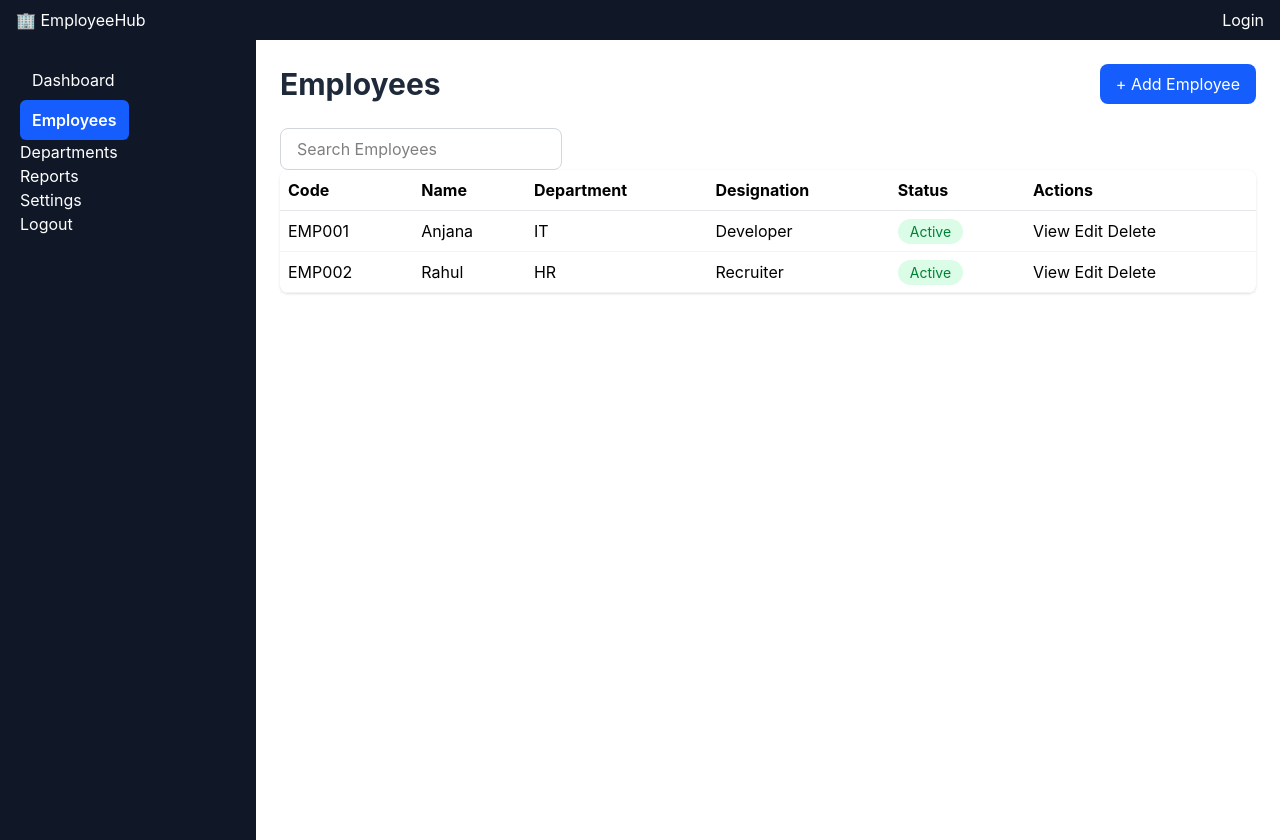
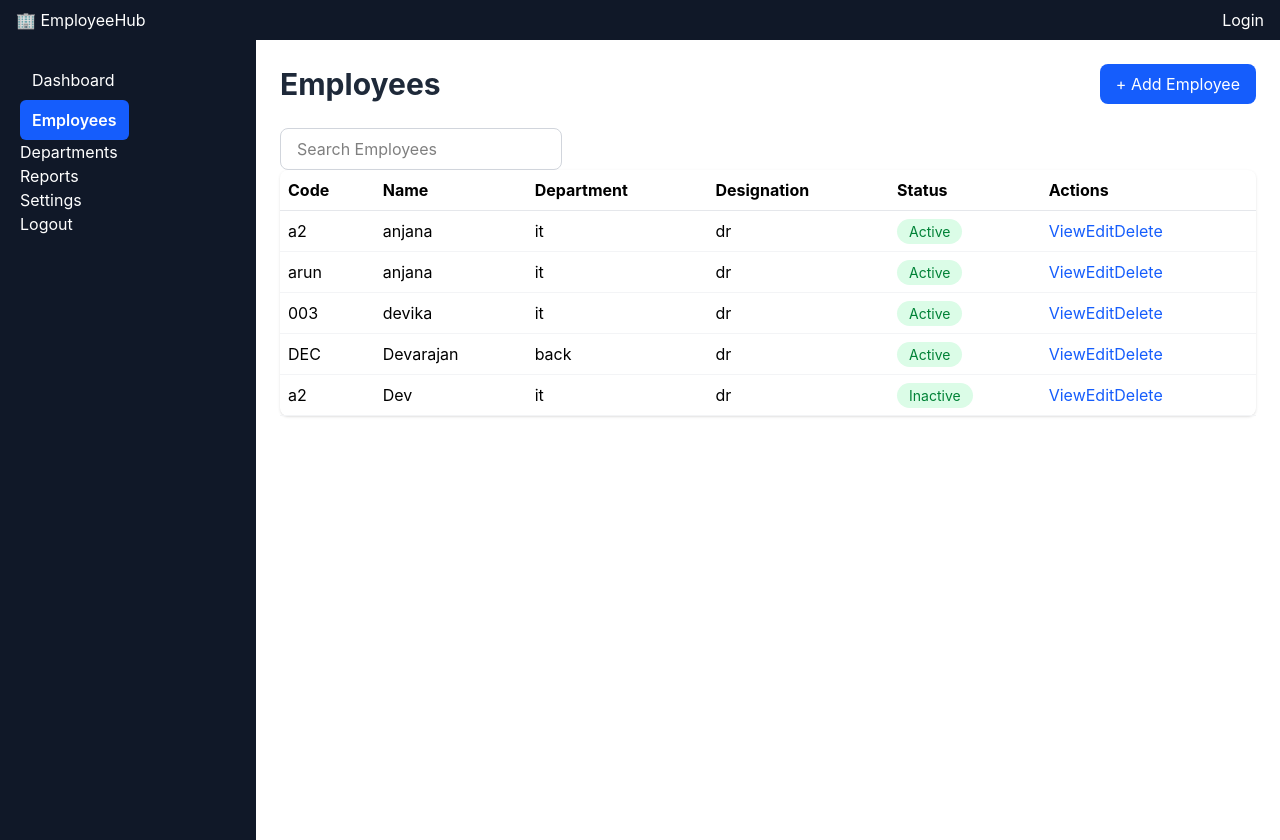
Before and after one commit to arun-devs/Employee-Mangement-System, a React (Vite) app: page /employees in a window 1280 px wide. Built offline with nearby package versions, Linux system fonts and the light colour scheme; data requests are answered from the project's data file.

Commit message:
view list axios

```diff
--- /dev/null
+++ b/db.json
@@ -0,0 +1,45 @@
+{
+  "employees": [
+    {
+      "code": "a2",
+      "name": "anjana",
+      "department": "it",
+      "designation": "dr",
+      "status": "Active",
+      "id": "OQLEZ7AukyM"
+    },
+    {
+      "code": "arun",
+      "name": "anjana",
+      "department": "it",
+      "designation": "dr",
+      "status": "Active",
+      "id": "K2yqsBFGOdg"
+    },
+    {
+      "code": "003",
+      "name": "devika",
+      "department": "it",
+      "designation": "dr",
+      "status": "Active",
+      "id": "jZq6YsEhSHs"
+    },
+    {
+      "code": "DEC",
+      "name": "Devarajan",
+      "department": "back",
+      "designation": "dr",
+      "status": "Active",
+      "id": "7DGS3Ti4Zo8"
+    },
+    {
+      "code": "a2",
+      "name": "Dev",
+      "department": "it",
+      "designation": "dr",
+      "status": "Inactive",
+      "id": "0d1jyJqletM"
+    }
+  ],
+  "$schema": "./node_modules/json-server/schema.json"
+}
--- a/package.json
+++ b/package.json
@@ -7,11 +7,13 @@
     "dev": "vite",
     "build": "vite build",
     "lint": "eslint .",
-    "preview": "vite preview"
+    "preview": "vite preview",
+    "server": "json-server --watch db.json --port 3001"
   },
   "dependencies": {
     "@hookform/resolvers": "^5.9.1",
     "@tailwindcss/vite": "^4.3.2",
+    "axios": "^1.19.0",
     "react": "^19.2.7",
     "react-dom": "^19.2.7",
     "react-hook-form": "^7.85.0",
@@ -28,6 +30,7 @@
     "eslint-plugin-react-hooks": "^7.1.1",
     "eslint-plugin-react-refresh": "^0.5.3",
     "globals": "^17.7.0",
+    "json-server": "^1.0.0-beta.15",
     "vite": "^8.1.1"
   }
 }
--- a/src/components/employees/EmployeeTable.jsx
+++ b/src/components/employees/EmployeeTable.jsx
@@ -1,23 +1,6 @@
-const employees = [
-  {
-    id: 1,
-    code: "EMP001",
-    name: "Anjana",
-    department: "IT",
-    designation: "Developer",
-    status: "Active",
-  },
-  {
-    id: 2,
-    code: "EMP002",
-    name: "Rahul",
-    department: "HR",
-    designation: "Recruiter",
-    status: "Active",
-  },
-];
+import { Link } from "react-router-dom";
 
-const EmployeeTable=()=>{
+const EmployeeTable=({employees})=>{
 
 
     return(
@@ -46,7 +29,31 @@ const EmployeeTable=()=>{
                                        {employee.status}
                             </span>
                     </td>
-                        <td className="p-2">View Edit Delete</td>
+
+                        <td className="p-2">
+                            <Link
+                            to={`/employees/${employee.id}`}
+                            className="text-blue-600 hover:underline"
+                            >
+                            View
+                            </Link>
+
+                            <Link
+                            to={`/employees/${employee.id}`}
+                            className="text-blue-600 hover:underline"
+                            >
+                            Edit
+                            </Link>
+
+                            <Link
+                            to={`/employees/${employee.id}`}
+                            className="text-blue-600 hover:underline"
+                            >
+                            Delete
+                            </Link>
+
+
+                        </td>
 
                     </tr>
 
--- a/src/pages/AddEmployee.jsx
+++ b/src/pages/AddEmployee.jsx
@@ -4,6 +4,10 @@ import { useNavigate } from "react-router-dom";
 import { useForm } from "react-hook-form";
 import { z } from "zod";
 import { zodResolver } from "@hookform/resolvers/zod";
+import employeeService from "../services/employeeService";
+
+
+
 const employeeSchema = z.object({
   code: z.string().min(1, "Employee Code is required"),
   name: z.string().min(1, "Employee Name is required"),
@@ -11,6 +15,8 @@ const employeeSchema = z.object({
   designation: z.string().min(1, "Designation is required"),
   status: z.string(),
 });
+
+
 const AddEmployee = () => {
 
 
@@ -32,6 +38,8 @@ defaultValues:{
 }
 
 })
+
+
 // generic form handler
 // const [employee, setEmployee] = useState({
 //   code: "",
@@ -53,7 +61,8 @@ const handllebtncancel=()=>{
   navigate("/employees")
 }
 
-const onSubmit = (data) => {
+const onSubmit = async(data) => {
+  await employeeService.createEmployee(data);
   console.log(data);
   reset();
 };
@@ -187,7 +196,7 @@ const onSubmit = (data) => {
         />
           {errors.department && (
           <p className="text-red-500 text-sm">
-            {errors.name.department}
+            {errors.department.message}
           </p>
         )}
         </div>
@@ -206,7 +215,7 @@ const onSubmit = (data) => {
         />
         {errors.designation && (
           <p className="text-red-500 text-sm">
-            {errors.name.designation}
+            {errors.designation.message}
           </p>
         )}
         </div>
--- /dev/null
+++ b/src/pages/EmployeeDetails.jsx
@@ -0,0 +1,10 @@
+import { useParams } from "react-router-dom";
+
+const EmployeeDetails=()=>{
+     const { id } = useParams();
+     console.log(id);
+    return (
+        <>Employee details</>
+    )
+}
+export default EmployeeDetails
--- a/src/pages/Employees.jsx
+++ b/src/pages/Employees.jsx
@@ -1,6 +1,21 @@
 import EmployeeTable from "../components/employees/EmployeeTable";
 import { Link } from "react-router-dom";
+import employeeService from "../services/employeeService";
+import { useEffect, useState } from "react";
+
 const Employees=()=>{
+const [employees, setEmployees] = useState([]);
+
+ const loadEmployees = async () => {
+const response = await employeeService.getEmployees();
+setEmployees(response.data);
+  console.log(response.data);
+};
+
+    useEffect(() => {
+    loadEmployees();
+    }, []);
+
 
         return(
            <section >
@@ -20,7 +35,7 @@ const Employees=()=>{
                     <input className="border border-gray-300 max-w-md px-4 py-2 rounded-lg " type="text" placeholder="Search Employees"/>
             </div>
             <div>
-                <EmployeeTable/>
+                <EmployeeTable employees={employees}/>
             </div>
 
         </section>
--- /dev/null
+++ b/src/services/axiosClient.js
@@ -0,0 +1,7 @@
+import axios from "axios";
+
+const axiosClient = axios.create({
+  baseURL: "http://localhost:3001",
+});
+
+export default axiosClient;
--- /dev/null
+++ b/src/services/employeeService.js
@@ -0,0 +1,16 @@
+import axiosClient from "./axiosClient";
+
+const employeeService ={
+    getEmployees:()=>{
+        return axiosClient.get("/employees");
+    },
+
+    createEmployee: (data) => {
+    return axiosClient.post("/employees", data);
+  },
+    getEmployee:(id)=>{
+        return axiosClient.post(`/employee/${id}`)
+    }
+};
+
+export default employeeService;
```
Also changed, not shown: 1 other file (tests, documents, lock files or other folders).
